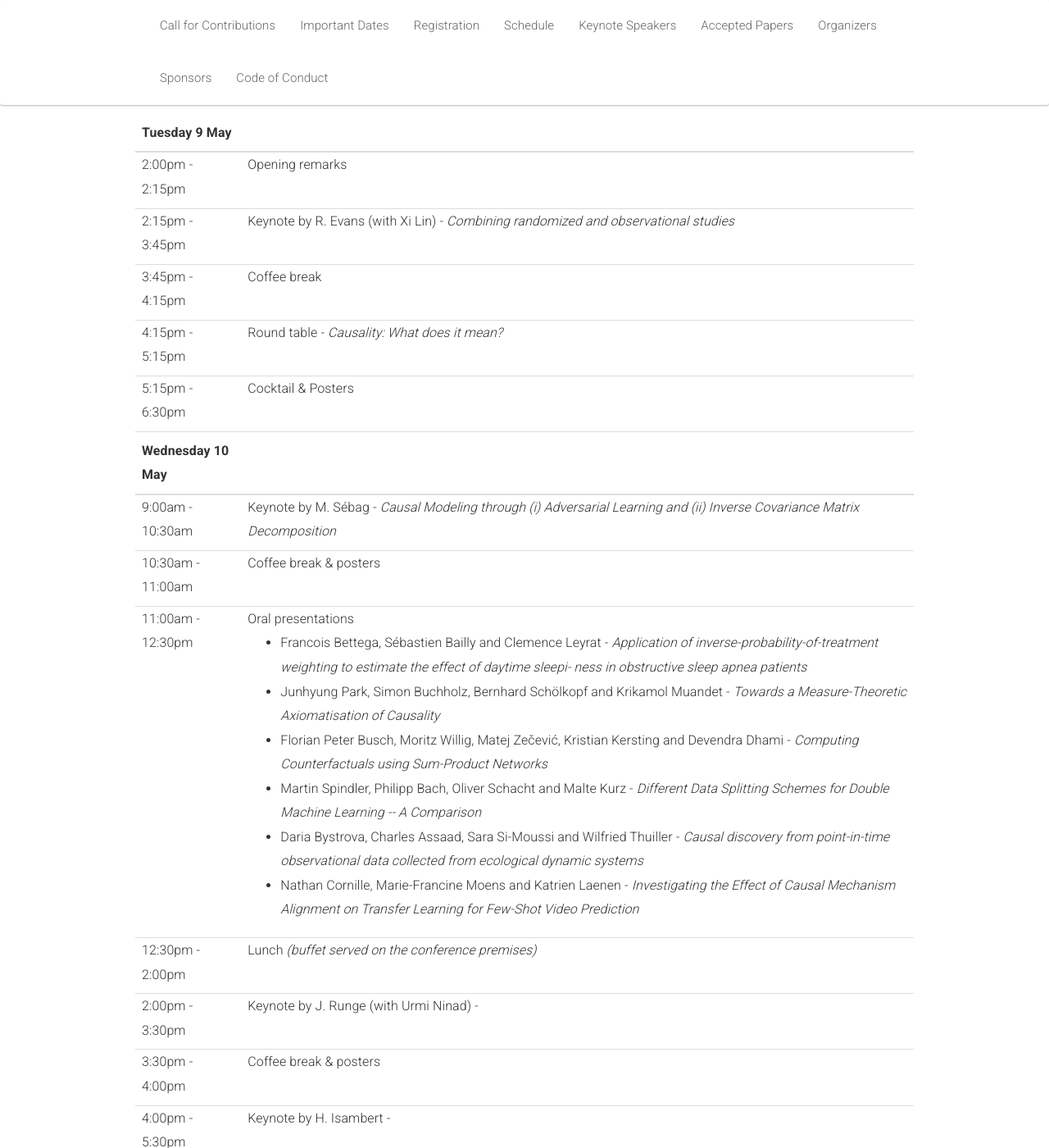
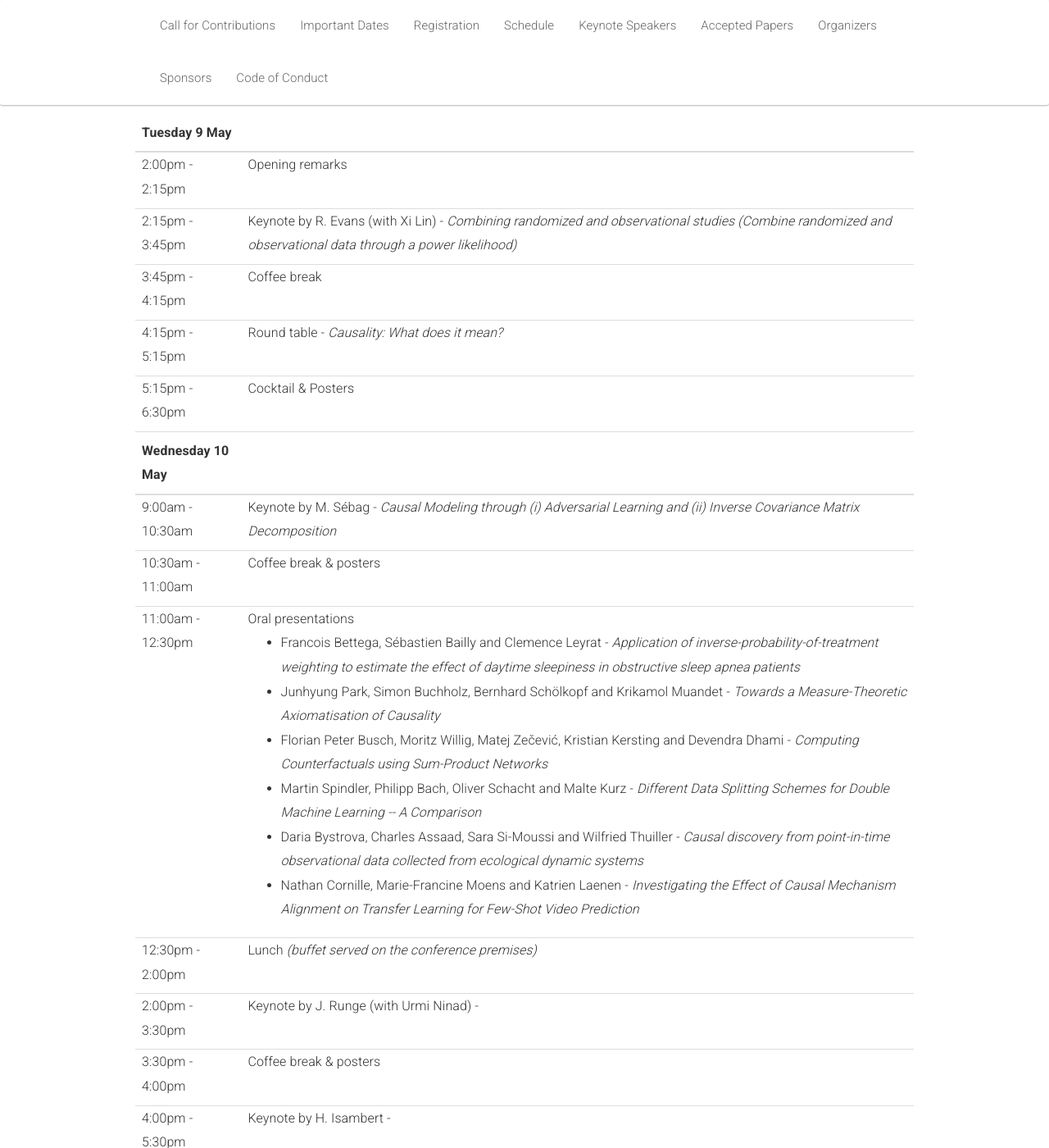
Before and after one commit to quarter-on-causality/quarter-on-causality.github.io, a Jekyll site: the page built from _pages/home_challenges.md, in a window 1280 px wide and 1400 px high, scrolled down 2119 px. Shown: the whole window at 82% size. Built offline with Jekyll 4.4.1, drawn with Linux system fonts in a browser that asks for light colours; nearby versions of some CDN libraries; some of the changed text lies outside the part shown.

Commit message:
Update home_challenges.md

```diff
--- a/_pages/home_challenges.md
+++ b/_pages/home_challenges.md
@@ -140,7 +140,7 @@ acknowledgements: ""
         </tr>
 	      <tr>
           <td>2:15pm - 3:45pm</td>
-		      <td>Keynote by R. Evans (with Xi Lin) - <i>Combining randomized and observational studies</i></td>
+		      <td>Keynote by R. Evans (with Xi Lin) - <i>Combining randomized and observational studies (Combine randomized and observational data through a power likelihood)</i></td>
         </tr>
         <tr>
           <td>3:45pm - 4:15pm</td>
@@ -174,7 +174,7 @@ acknowledgements: ""
           <td>11:00am - 12:30pm</td>
           <td>Oral presentations
             <ul>
-              <li>Francois Bettega, Sébastien Bailly and Clemence Leyrat - <i>Application of inverse-probability-of-treatment weighting to estimate the effect of daytime sleepi- ness in obstructive sleep apnea patients</i></li>
+              <li>Francois Bettega, Sébastien Bailly and Clemence Leyrat - <i>Application of inverse-probability-of-treatment weighting to estimate the effect of daytime sleepiness in obstructive sleep apnea patients</i></li>
               <li>Junhyung Park, Simon Buchholz, Bernhard Schölkopf and Krikamol Muandet - <i>Towards a Measure-Theoretic Axiomatisation of Causality</i></li>
               <li>Florian Peter Busch, Moritz Willig, Matej Zečević, Kristian Kersting and Devendra Dhami - <i>Computing Counterfactuals using Sum-Product Networks</i></li>
               <li>Martin Spindler, Philipp Bach, Oliver Schacht and Malte Kurz - <i>Different Data Splitting Schemes for Double Machine Learning -- A Comparison</i></li>
```
Also changed, not shown: other parts of _pages/home_challenges.md (+1 -1 lines).
